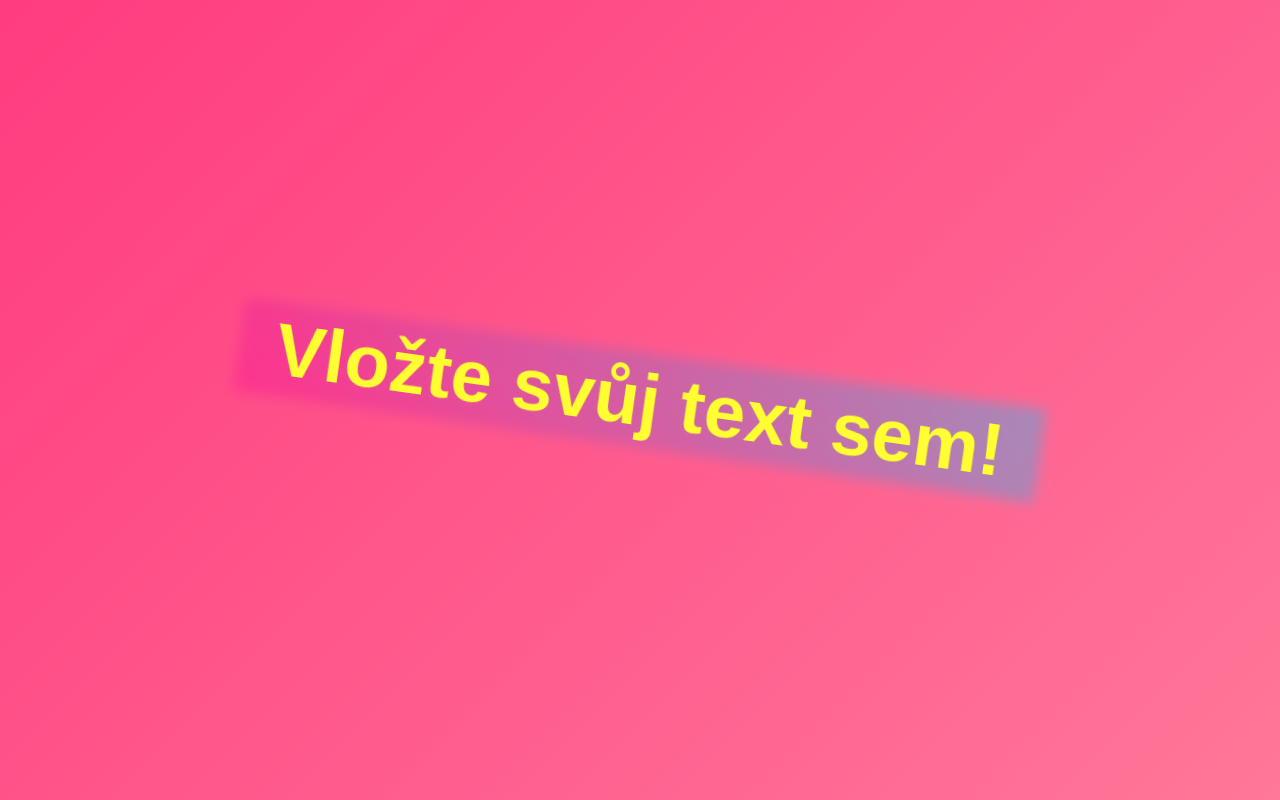
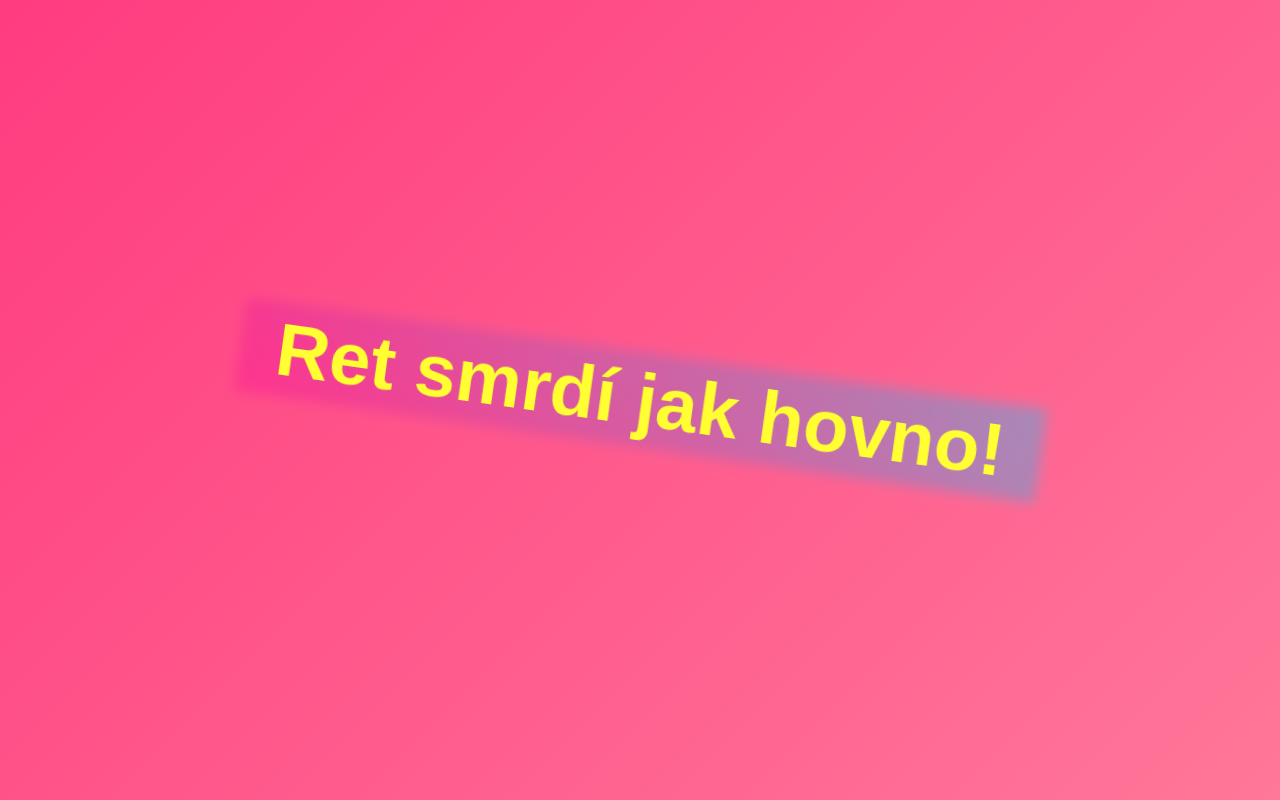
Before and after one commit to vasekmachek/vasekmachek.github.io, a plain HTML site: page index.html in a window 1280 px wide. Drawn offline with Linux system fonts and the light colour scheme.

Commit message:
Update index.html

```diff
--- a/index.html
+++ b/index.html
@@ -10,7 +10,7 @@
     <div class="container">
         <div class="content">
             <div class="text">
-                <h1 id="displayText">Vložte svůj text sem!</h1>
+                <h1 id="displayText">Ret smrdí jak hovno!</h1>
             </div>
         </div>
     </div>
```
